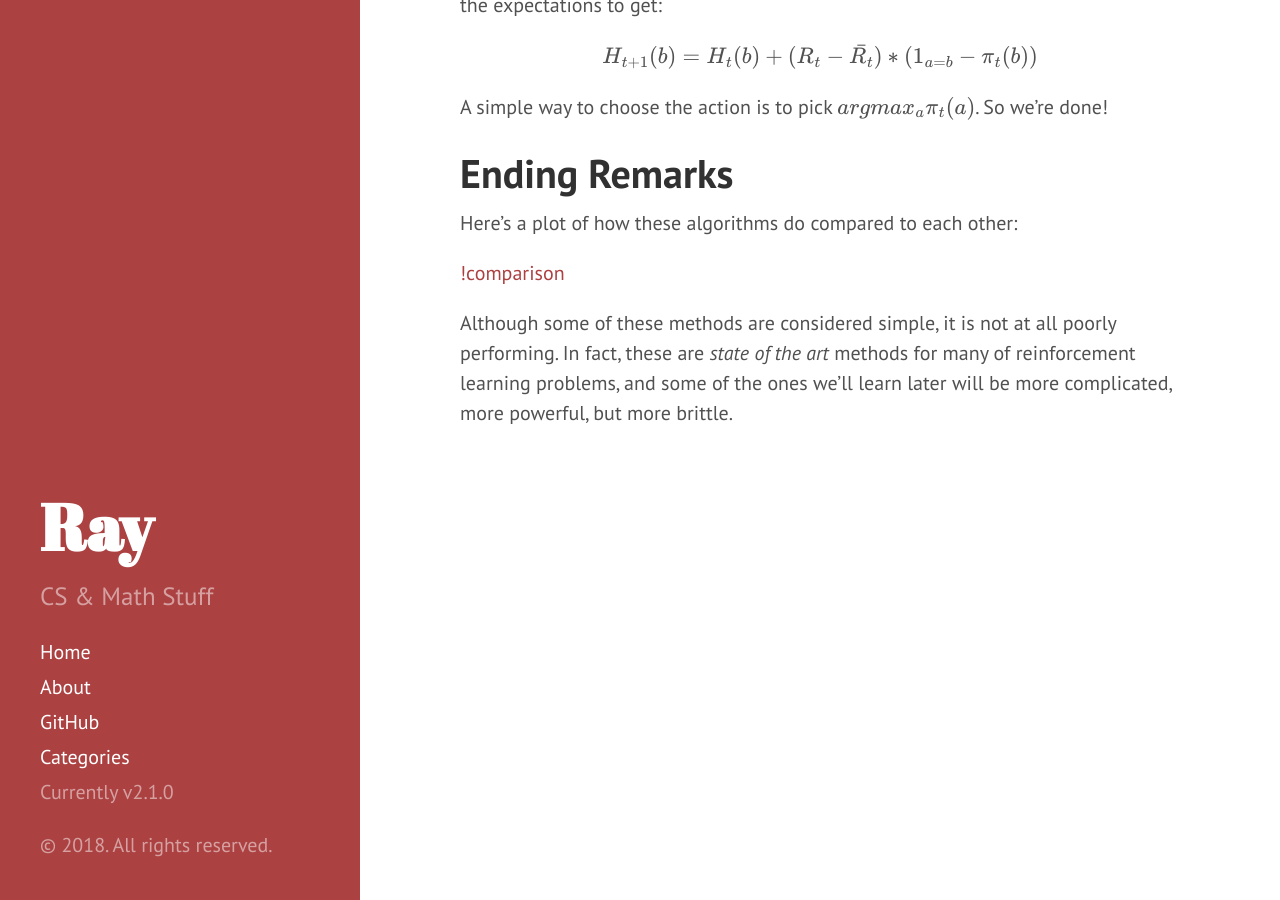
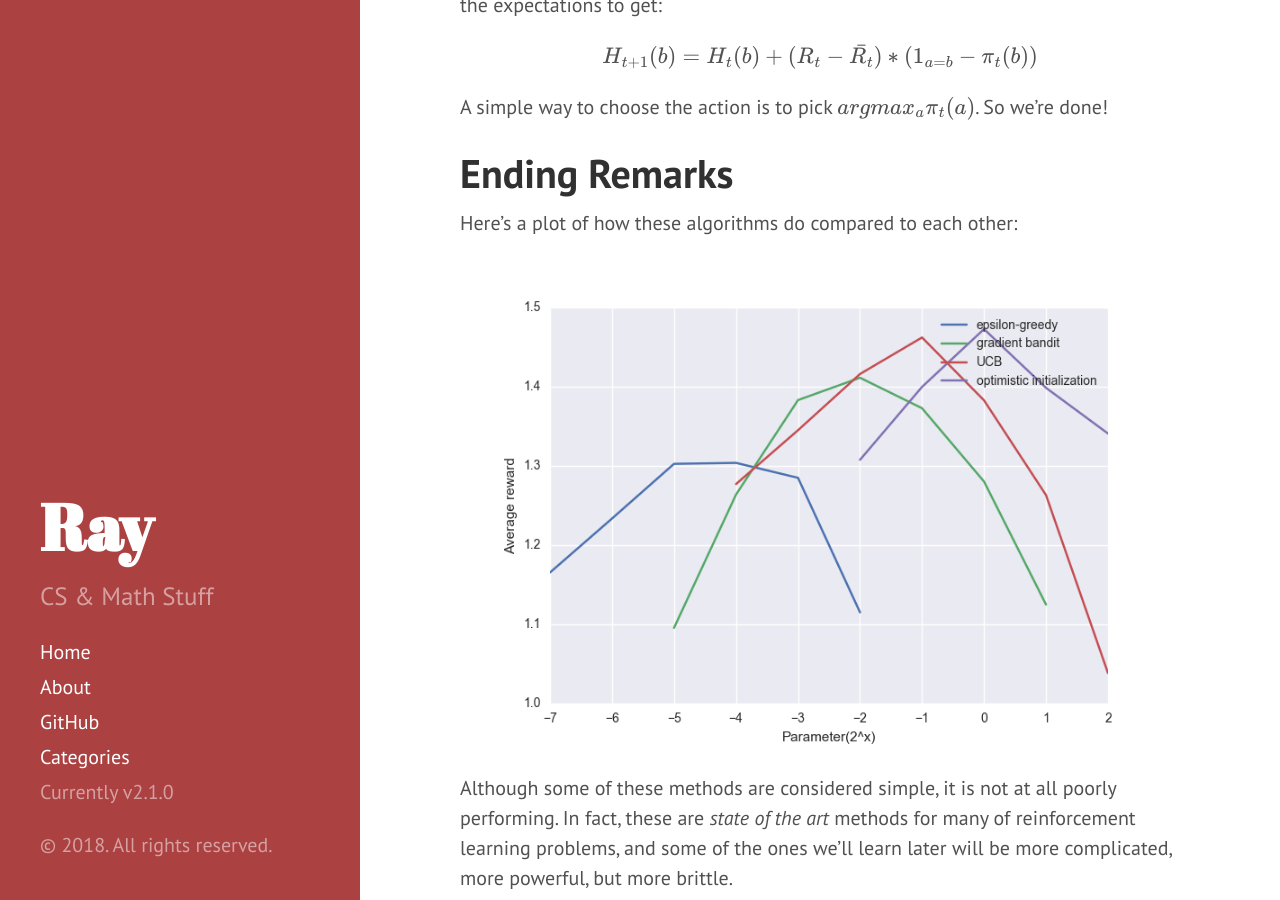
Before and after one commit to OneRaynyDay/oneraynyday.github.io, a Jekyll site: the page built from _posts/2018-05-03-Reinforcement-Learning-Bandit.md, in a window 1280 px wide and 900 px high, scrolled down 8236 px. Built offline with Jekyll 4.4.1, drawn with Linux system fonts in a browser that asks for light colours; formulas are drawn with MathJax 3.

Commit message:
Updating files

```diff
--- a/_posts/2018-05-03-Reinforcement-Learning-Bandit.md
+++ b/_posts/2018-05-03-Reinforcement-Learning-Bandit.md
@@ -237,6 +237,6 @@ A simple way to choose the action is to pick $argmax_a \pi_t(a)$. So we're done!
 
 Here's a plot of how these algorithms do compared to each other:
 
-[!comparison]({{ site.url }}/assets/bandit_algos.png)
+![comparison]({{ site.url }}/assets/bandit_algos.png)
 
 Although some of these methods are considered simple, it is not at all poorly performing. In fact, these are _state of the art_ methods for many of reinforcement learning problems, and some of the ones we'll learn later will be more complicated, more powerful, but more brittle.
```
